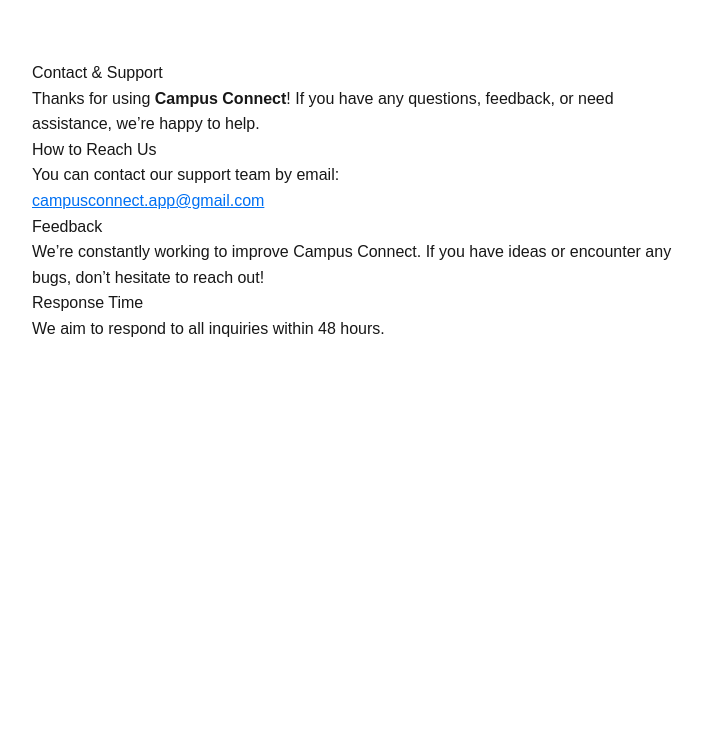
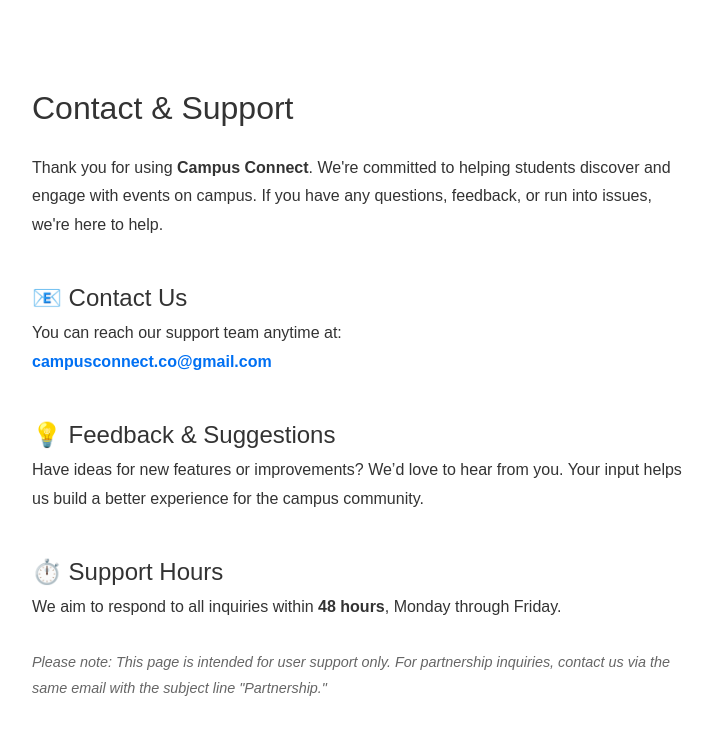
Before and after one commit to stawberryslayer/campusconnect-links, a Next.js app: page /contact in a window 1280 px wide. Shown: the top 734 px of the page, without its empty margins (278-990 px from the left). Built offline with nearby package versions, Linux system fonts and the light colour scheme.

Commit message:
Update contact page

```diff
--- a/src/pages/contact.js
+++ b/src/pages/contact.js
@@ -1,22 +1,35 @@
 export default function Contact() {
   return (
-      <div style={{ maxWidth: "700px", margin: "40px auto", padding: "20px", fontFamily: "Arial, sans-serif", lineHeight: "1.6" }}>
-        <h1>Contact & Support</h1>
-        <p>Thanks for using <strong>Campus Connect</strong>! If you have any questions, feedback, or need assistance, we’re happy to help.</p>
+    <div style={{ maxWidth: "720px", margin: "50px auto", padding: "30px", fontFamily: "Arial, sans-serif", lineHeight: "1.8", color: "#333" }}>
+      <h1 style={{ fontSize: "2em", marginBottom: "0.5em" }}>Contact & Support</h1>
 
-        <h2>How to Reach Us</h2>
-        <p>You can contact our support team by email:</p>
       <p>
-          <a href="mailto:campusconnect.co@gmail.com" style={{ color: "#0070f3", textDecoration: "underline" }}>
-            campusconnect.app@gmail.com
+        Thank you for using <strong>Campus Connect</strong>. We&apos;re committed to helping students discover and engage with events on campus. If you have any questions, feedback, or run into issues, we&apos;re here to help.
+      </p>
+
+      <h2 style={{ marginTop: "1.5em", fontSize: "1.5em" }}>📧 Contact Us</h2>
+      <p>
+        You can reach our support team anytime at:
+      </p>
+      <p>
+        <a href="mailto:campusconnect.co@gmail.com" style={{ color: "#0070f3", textDecoration: "none", fontWeight: "bold" }}>
+          campusconnect.co@gmail.com
         </a>
       </p>
 
-        <h2>Feedback</h2>
-        <p>We’re constantly working to improve Campus Connect. If you have ideas or encounter any bugs, don’t hesitate to reach out!</p>
+      <h2 style={{ marginTop: "1.5em", fontSize: "1.5em" }}>💡 Feedback & Suggestions</h2>
+      <p>
+        Have ideas for new features or improvements? We&rsquo;d love to hear from you. Your input helps us build a better experience for the campus community.
+      </p>
 
-        <h2>Response Time</h2>
-        <p>We aim to respond to all inquiries within 48 hours.</p>
+      <h2 style={{ marginTop: "1.5em", fontSize: "1.5em" }}>⏱️ Support Hours</h2>
+      <p>
+        We aim to respond to all inquiries within <strong>48 hours</strong>, Monday through Friday.
+      </p>
+
+      <p style={{ marginTop: "2em", fontStyle: "italic", fontSize: "0.9em", color: "#666" }}>
+        Please note: This page is intended for user support only. For partnership inquiries, contact us via the same email with the subject line &quot;Partnership.&quot;
+      </p>
     </div>
   );
 }
```
Lines whose indentation alone changed are shown as unchanged.
